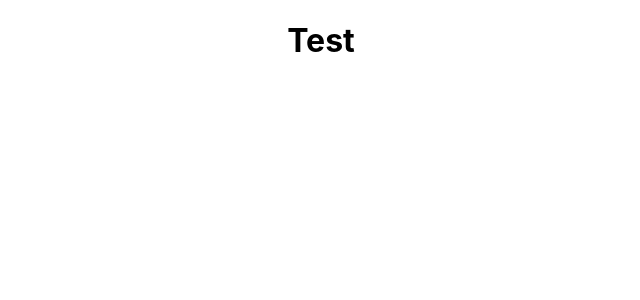
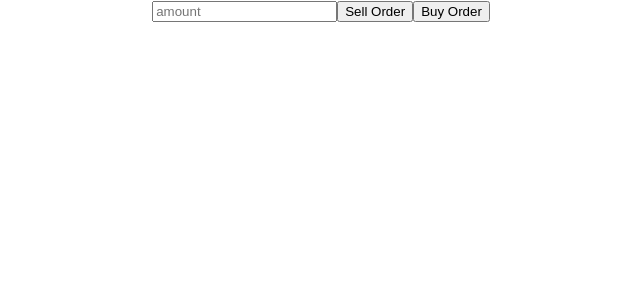
Before and after one commit to GriffinMcLennan/trading-websockets, a React (Create React App) app in the folder client/: page / in a window 1280 px wide. Shown: the top 300 px of the page, without its empty margins (319-959 px from the left). Built offline with nearby package versions, Linux system fonts and the light colour scheme.

Commit message:
Setup simple UI for client to interact with API

```diff
--- a/client/package.json
+++ b/client/package.json
@@ -6,6 +6,7 @@
     "@testing-library/jest-dom": "^4.2.4",
     "@testing-library/react": "^9.5.0",
     "@testing-library/user-event": "^7.2.1",
+    "axios": "^0.20.0",
     "react": "^16.14.0",
     "react-dom": "^16.14.0",
     "react-scripts": "3.4.3"
--- a/client/src/App.js
+++ b/client/src/App.js
@@ -1,10 +1,31 @@
-import React from "react";
+import React, { useState } from "react";
 import "./App.css";
+import axios from "axios";
 
 function App() {
+    const [amount, setAmount] = useState(0);
+
+    const createOrder = async (orderType) => {
+        try {
+            const response = await axios.post("http://localhost:5000", {
+                orderType: orderType,
+                amount: amount,
+            });
+
+            console.log(response);
+        } catch (err) {
+            console.log(err.message);
+        }
+    };
+
     return (
         <div className="App">
-            <h1>Test</h1>
+            <input
+                placeholder="amount"
+                onChange={(e) => setAmount(e.target.value)}
+            />
+            <button onClick={() => createOrder("sell")}>Sell Order</button>
+            <button onClick={() => createOrder("buy")}>Buy Order</button>
         </div>
     );
 }
```
Also changed, not shown: 2 other files (tests, documents, lock files or other folders).
